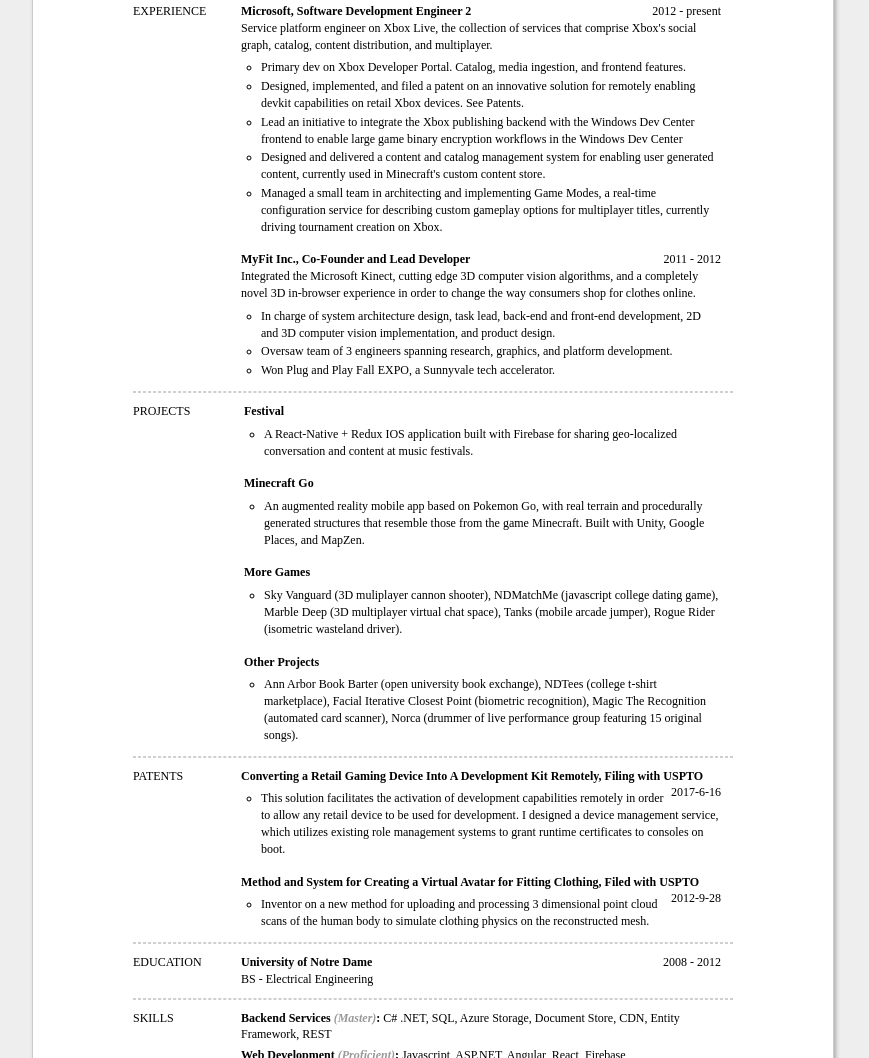
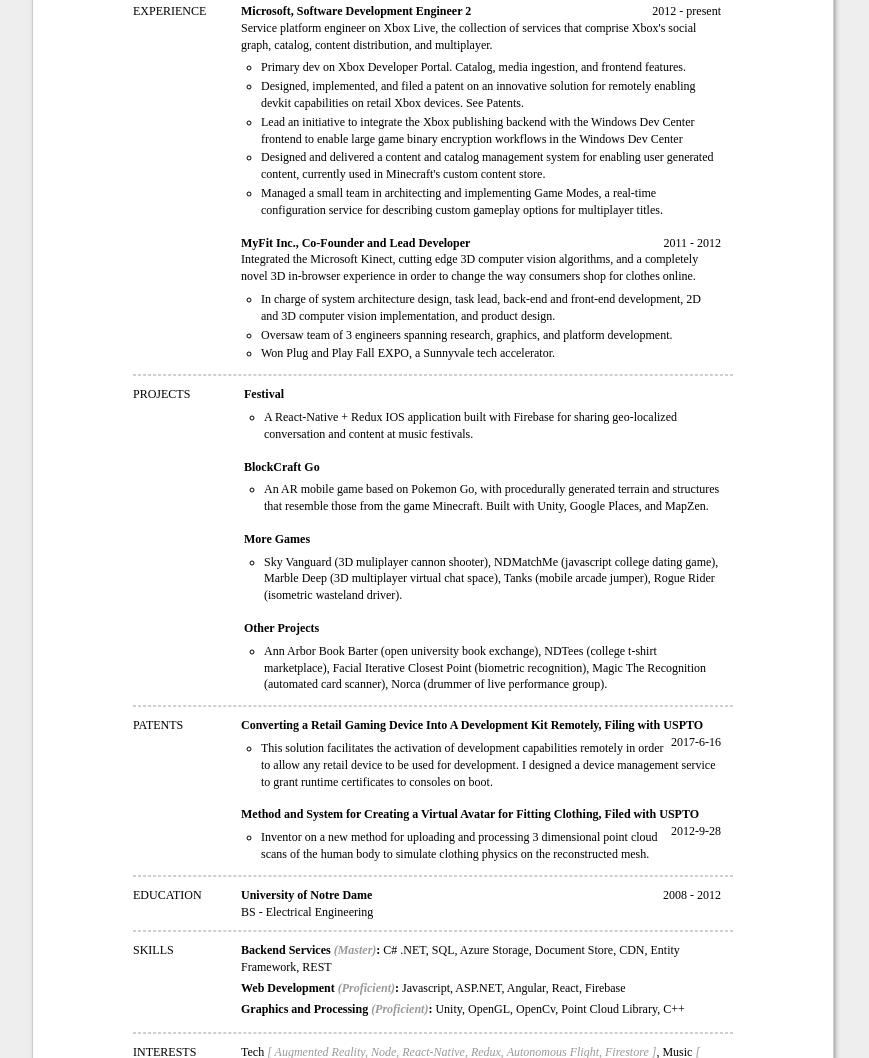
Before and after one commit to calebatwd/resume, a plain HTML site: page index.html in a window 1280 px wide. Shown: the part 358-1416 px from the top of the page, without its empty margins (207-1076 px from the left). Drawn offline with Linux system fonts and the light colour scheme.

```diff
--- a/index.html
+++ b/index.html
@@ -238,7 +238,7 @@ Microsoft, Software Development Engineer 2
             <li>Designed and delivered a content and catalog management system for enabling user generated content, currently
               used in Minecraft&#x27;s custom content store.</li>
             <li>Managed a small team in architecting and implementing Game Modes, a real-time configuration service for describing
-              custom gameplay options for multiplayer titles, currently driving tournament creation on Xbox.</li>
+              custom gameplay options for multiplayer titles.</li>
           </ul>
           <div class='separator'></div>
         </div>
@@ -282,12 +282,11 @@ Festival
         <div class='separator'></div>
         <div class='blockHeader'>
           <span class='title'>
-Minecraft Go
+BlockCraft Go
 </span>
         </div>
         <ul class='highlights'>
-          <li>An augmented reality mobile app based on Pokemon Go, with real terrain and procedurally generated structures that
-            resemble those from the game Minecraft. Built with Unity, Google Places, and MapZen. </li>
+          <li>An AR mobile game based on Pokemon Go, with procedurally generated terrain and structures that resemble those from the game Minecraft. Built with Unity, Google Places, and MapZen.</li>
         </ul>
         <div class='separator'></div>
         <div class='blockHeader'>
@@ -308,7 +307,7 @@ Other Projects
         <ul class='highlights'>
           <li>Ann Arbor Book Barter (open university book exchange), NDTees (college t-shirt marketplace), Facial Iterative Closest
             Point (biometric recognition), Magic The Recognition (automated card scanner), Norca (drummer of live performance
-            group featuring 15 original songs).</li>
+            group).</li>
         </ul>
       </div>
     </div>
@@ -327,9 +326,7 @@ Converting a Retail Gaming Device Into A Development Kit Remotely, Filing with U
           </span>
         </div>
         <ul class='highlights'>
-          <li>This solution facilitates the activation of development capabilities remotely in order to allow any retail device
-            to be used for development. I designed a device management service, which utilizes existing role management systems
-            to grant runtime certificates to consoles on boot.</li>
+          <li>This solution facilitates the activation of development capabilities remotely in order to allow any retail device to be used for development. I designed a device management service to grant runtime certificates to consoles on boot.</li>
         </ul>
         <div class='separator'></div>
         <div class='blockHeader'>
```
Also changed, not shown: resume.json (+8 -8 lines).
